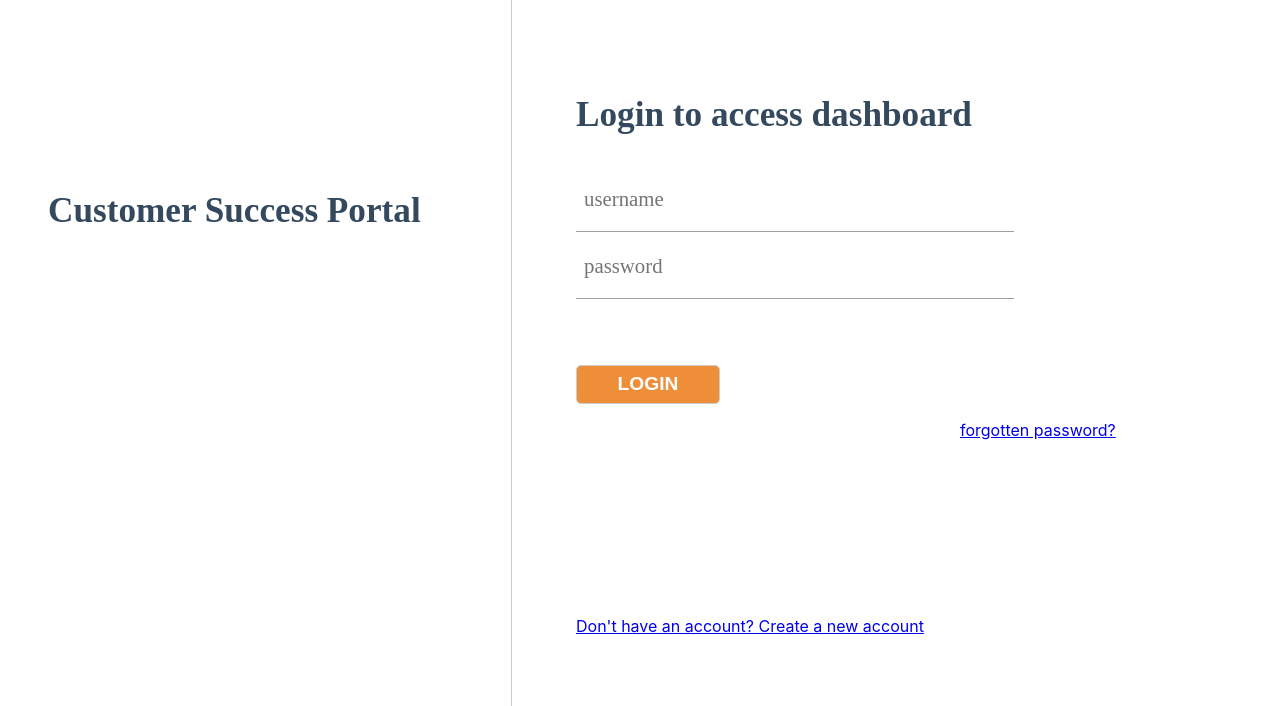
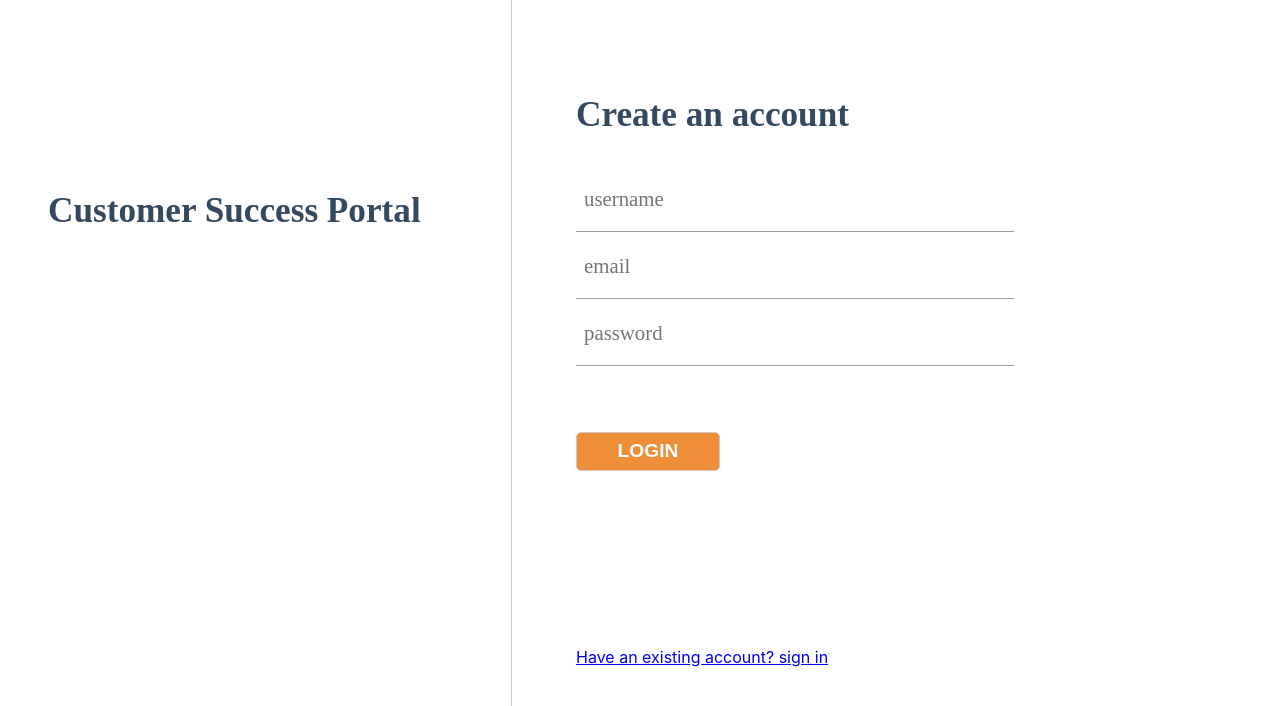
Before and after one commit to jakazzy/authapp, a React (Create React App) app: page / in a window 1280 px wide. Shown: the top 706 px of the page. Built offline with nearby package versions, Linux system fonts and the light colour scheme.

Commit message:
set up fign up form

```diff
--- a/src/App.js
+++ b/src/App.js
@@ -1,5 +1,5 @@
 import React, { Component} from 'react';
-import Login from './auth/Login'
+import Signup from './auth/Signup'
 
 
 class App extends Component{
@@ -7,7 +7,7 @@ class App extends Component{
   render(){
     return(
       <div>
-       <Login/>
+       <Signup/>
       </div>
     )
   }
```
